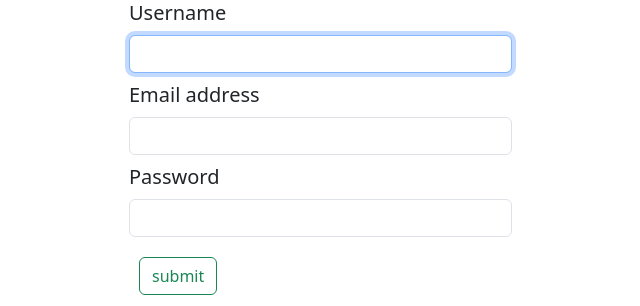
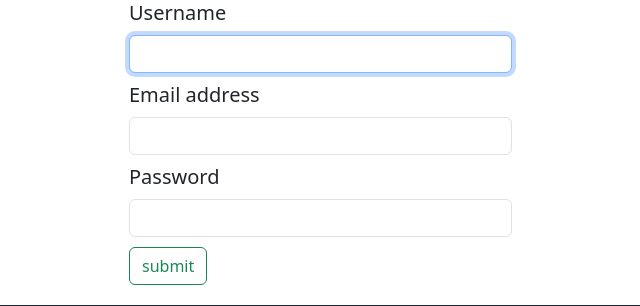
Before and after one commit to sumanpatra970/itrreturndone, a Django app: page /signup in a window 1280 px wide. Shown: the part 164-470 px from the top of the page, without its empty margins (543-1183 px from the left). Run offline with Django 4.2, Linux system fonts and the light colour scheme; some libraries are stand-ins or nearby versions.

Commit message:
Update signup.html

```diff
--- a/templates/signup.html
+++ b/templates/signup.html
@@ -24,7 +24,7 @@
                     <h5 class="skp">{{ i.label }}</h5>
                     <h5 class="skp">{{ i }}{{i.error_messages}}</h5>
                     {%endfor%}
-                    <button type="submit" class="btn btn-outline-success lk">submit</button>
+                    <button type="submit" class="btn btn-outline-success">submit</button>
                 </form>
             </div>
         </div>
```
